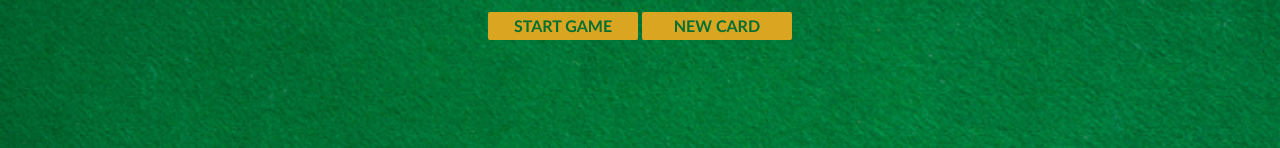
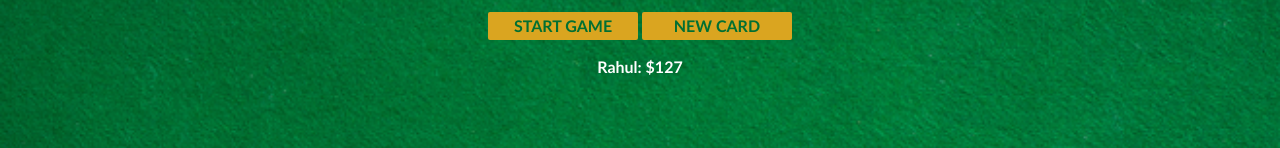
Before and after one commit to Rahu09/blackjack-game, a plain HTML site: page index.html in a window 1280 px wide. Shown: the part 173-321 px from the top of the page. Drawn offline with nearby package versions, Linux system fonts and the light colour scheme.

Commit message:
player dada added

```diff
--- a/index.html
+++ b/index.html
@@ -9,7 +9,7 @@
         <p id="sum-el">Sum:</p>
         <button onclick="startGame()">START GAME</button>
         <button onclick="newCard()">NEW CARD</button>
-        <!-- 1. Create a paragraph with an id of "player-el" -->
+        <p id="player-el"></p>
         <script src="index.js"></script>
     </body>
 </html>
--- a/index.js
+++ b/index.js
@@ -1,4 +1,8 @@
 // 2. Create the player object. Give it two keys, name and chips, and set their values
+player = {
+    name: 'Rahul',
+    chips: '127'
+}
 let cards = []
 let sum = 0
 let hasBlackJack = false
@@ -8,8 +12,9 @@ let messageEl = document.getElementById("message-el")
 let sumEl = document.getElementById("sum-el")
 let cardsEl = document.getElementById("cards-el")
 // 3. Grab ahold of the player-el paragraph and store it in a variable called playerEl
-
+playerEl = document.querySelector("#player-el")
 // 4. Render the player's name and chips in playerEl
+playerEl.textContent = player.name + ": $" + player.chips
 
 function getRandomCard() {
     let randomNumber = Math.floor( Math.random()*13 ) + 1
```
